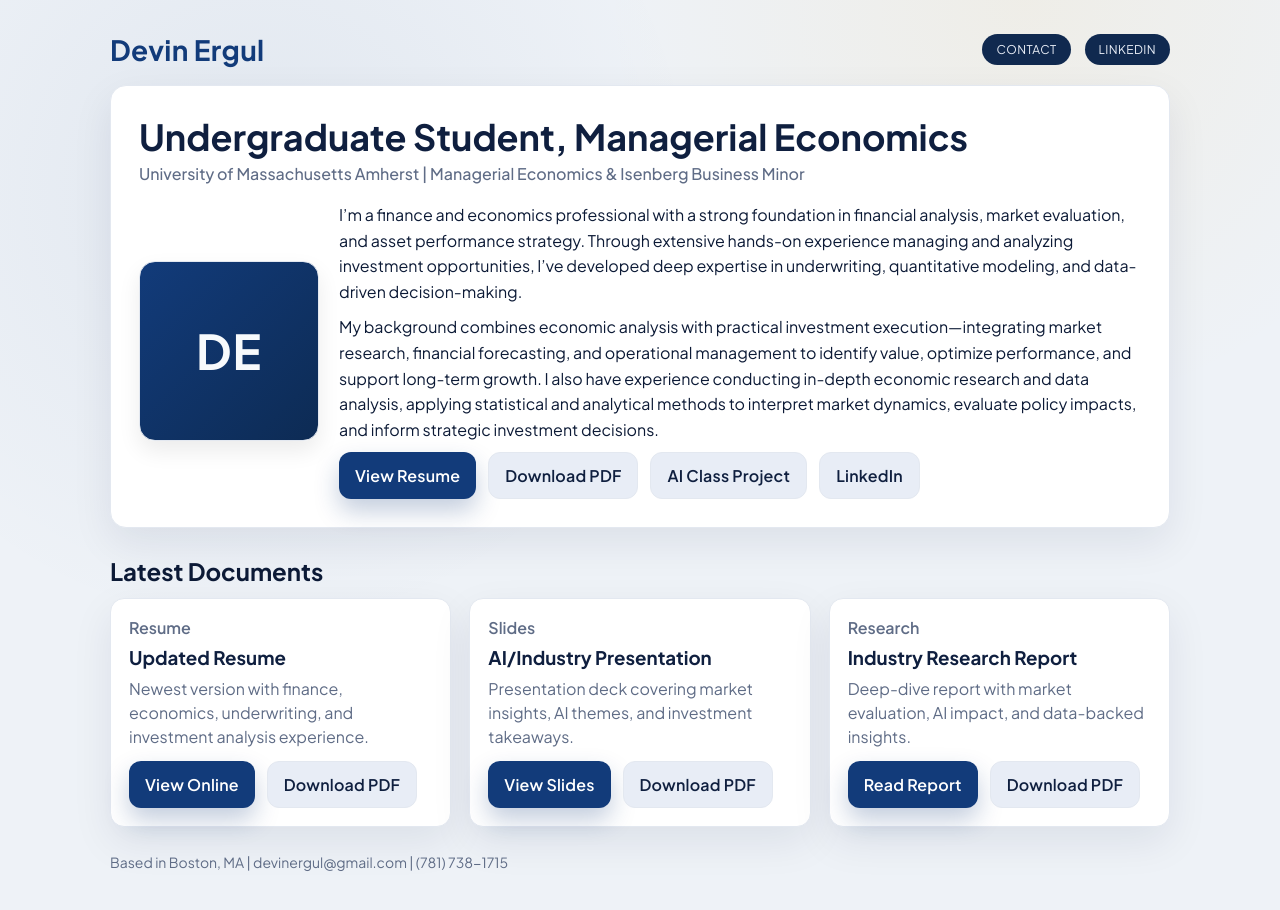
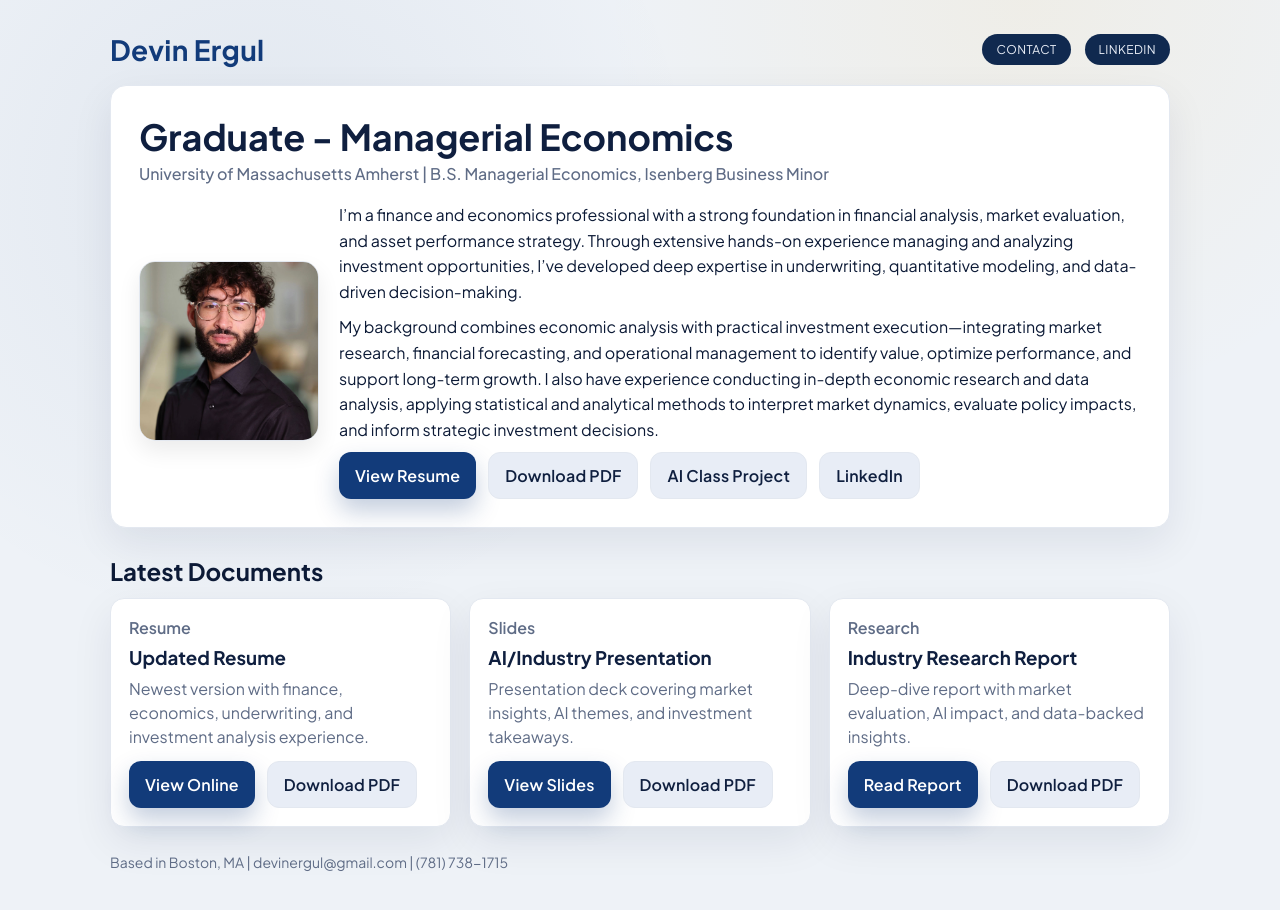
Before and after one commit to arindude/Do-490-11.20, a plain HTML site: page index.html in a window 1280 px wide. Drawn offline with Linux system fonts and the light colour scheme.

Commit message:
Add headshot and update hero title

```diff
--- a/index.html
+++ b/index.html
@@ -18,11 +18,11 @@
 
     <div class="hero">
       <div>
-        <h1>Undergraduate Student, Managerial Economics</h1>
-        <p class="subtitle">University of Massachusetts Amherst | Managerial Economics & Isenberg Business Minor</p>
+        <h1>Graduate - Managerial Economics</h1>
+        <p class="subtitle">University of Massachusetts Amherst | B.S. Managerial Economics, Isenberg Business Minor</p>
       </div>
       <div class="hero-body">
-        <div class="avatar initials" aria-hidden="true">DE</div>
+        <img class="avatar" src="assets/headshot.jpeg" alt="Devin Ergul headshot">
         <div class="hero-text">
           <p>I’m a finance and economics professional with a strong foundation in financial analysis, market evaluation, and asset performance strategy. Through extensive hands-on experience managing and analyzing investment opportunities, I’ve developed deep expertise in underwriting, quantitative modeling, and data-driven decision-making.</p>
           <p>My background combines economic analysis with practical investment execution—integrating market research, financial forecasting, and operational management to identify value, optimize performance, and support long-term growth. I also have experience conducting in-depth economic research and data analysis, applying statistical and analytical methods to interpret market dynamics, evaluate policy impacts, and inform strategic investment decisions.</p>
```
Also changed, not shown: assets/headshot.jpeg (added).
